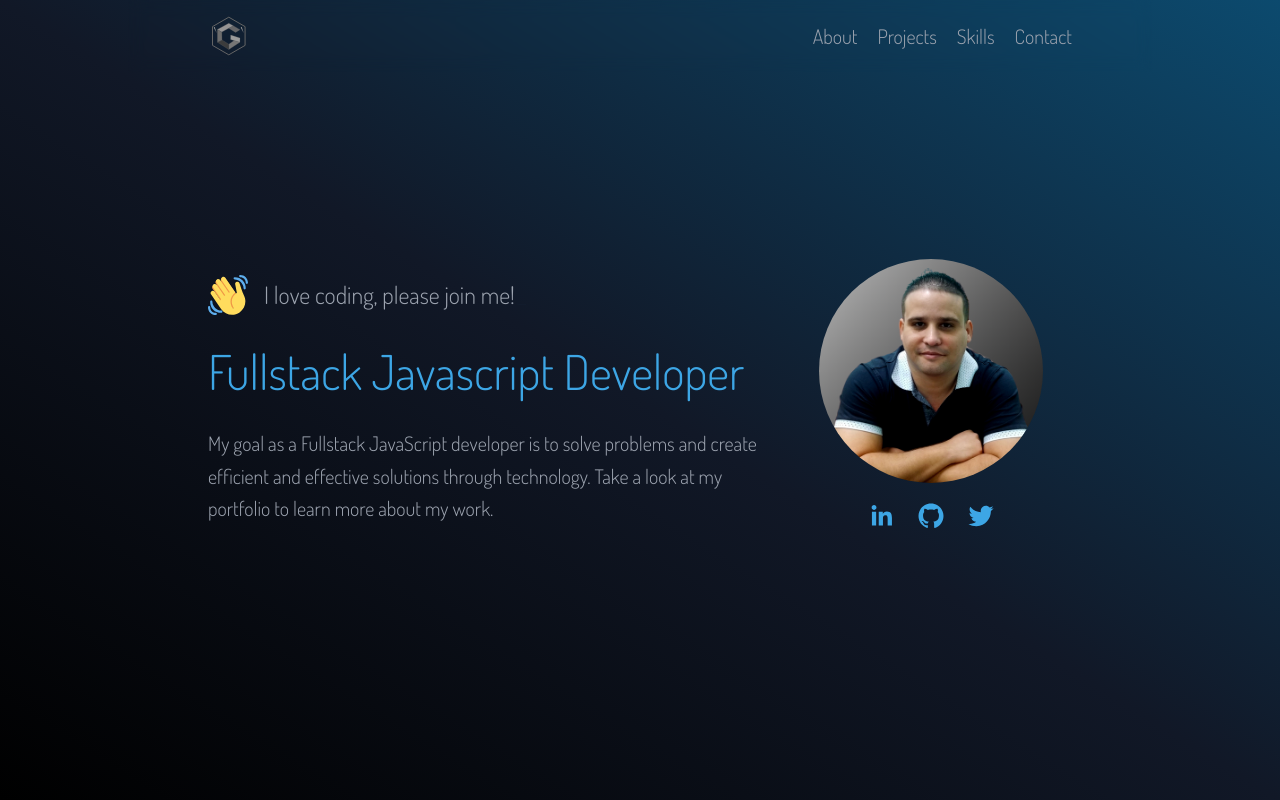
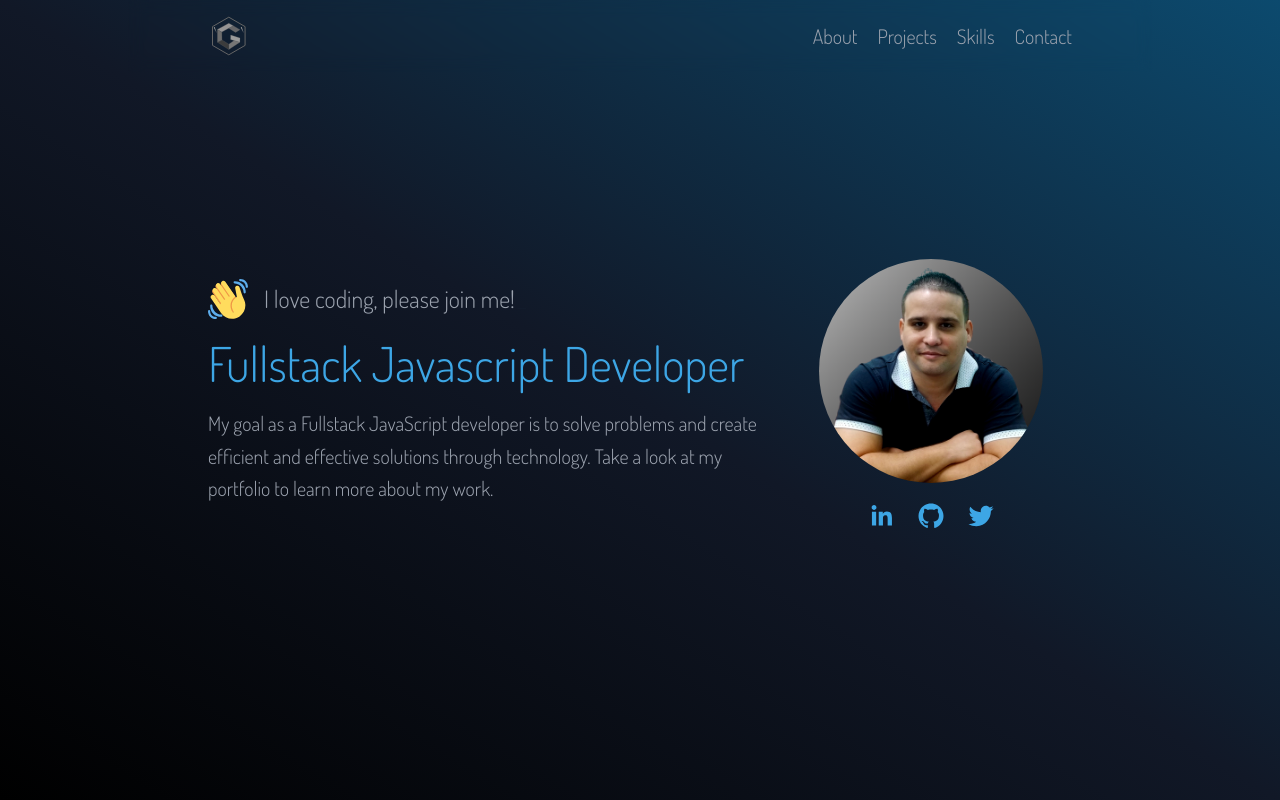
Before and after one commit to gustavoylc/portfolio, a Next.js app: page / in a window 1280 px wide. Built offline with nearby package versions, Linux system fonts and the light colour scheme.

Commit message:
style: change styles

```diff
--- a/src/pages/index.js
+++ b/src/pages/index.js
@@ -34,7 +34,7 @@ function Home() {
       }}
       className="grid sm:content-center sm:justify-items-center sm:items-center gap-5 h-screen grid-cols-15 sm:grid-cols-[2fr_1fr] pt-28 lg:pt-0"
     >
-      <section className="flex flex-col gap-8">
+      <section className="flex flex-col gap-5 mb-4">
         <article className="flex items-center gap-4">
           <Image src={WavingHand} alt="Waving Hand" height={40} />
           <h4>
```
